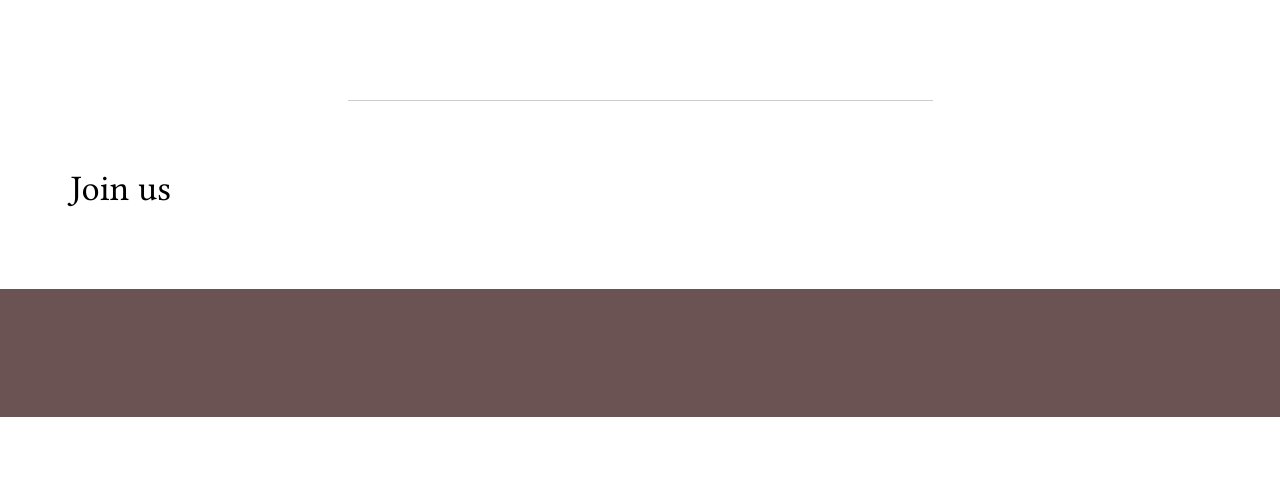
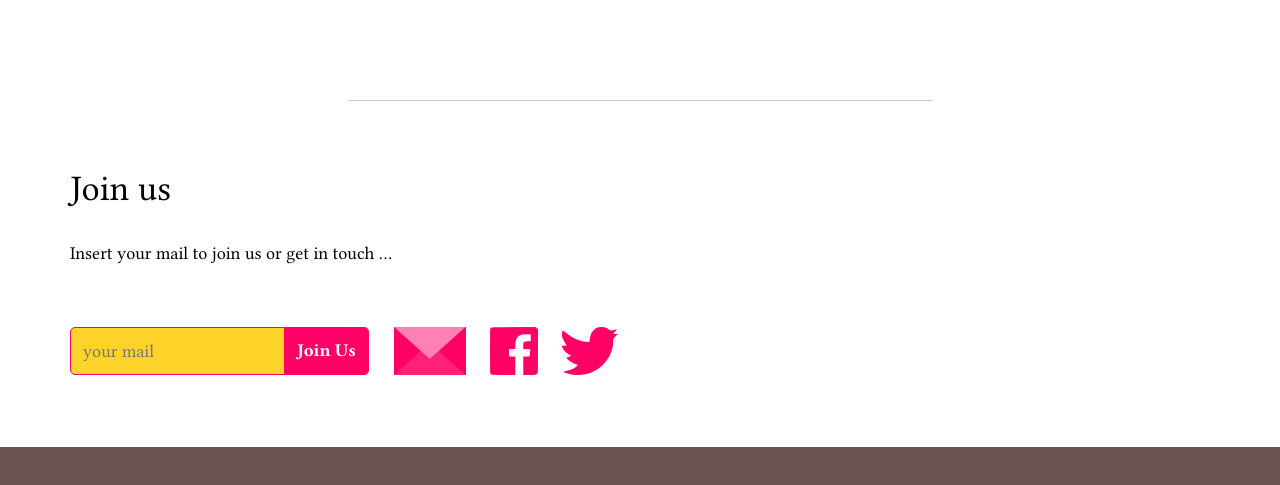
Before and after one commit to KCLMaxwellSoc/KCLMaxwellSoc.github.io, a plain HTML site: page index.html in a window 1280 px wide. Shown: the part 2411-2896 px from the top of the page. Before the commit the page ends 2828 px from the top, so only its background shows below. Drawn offline with nearby package versions, Linux system fonts and the light colour scheme.

Commit message:
Add join us section stub.

```diff
--- a/css/KclMaxwellSoc-theme.css
+++ b/css/KclMaxwellSoc-theme.css
@@ -345,6 +345,77 @@ h3 {
   font-size:125%;
 }
 
+#joinform {
+  margin: 64px 0px;
+}
+
+
+#joinform .icon-replace {
+  display:inline-block;
+  float:left;
+  vertical-align: top;
+  height:48px;
+  width:56px;
+  margin:0px 20px 24px 0px;
+  background: transparent url('')  center top  no-repeat;
+}
+
+#joinform .icon-replace:hover {
+  background-position: center -200px;
+}
+
+#joinform .icon-mail-48 {
+  background-image: url('../media/icons/mail-48.png');
+  width:72px;
+  margin-left:25px;
+}
+
+#joinform .icon-twitter-48 {
+  background-image: url('../media/icons/twitter-48.png');
+}
+
+#joinform .icon-facebook-48 {
+  background-image: url('../media/icons/facebook-48.png');
+}
+
+#joinform input {
+  display: block;
+  float:left;
+  font-size: 18px;
+  padding: 0px 12px 3px 12px;
+  height:48px;
+  margin:0px 0px 24px 0px;
+}
+
+#joinform .mail {
+  background: #ffd42a;
+  border:1px solid #ff0066;
+  border-top-left-radius: 5px;
+  border-bottom-left-radius: 5px;
+}
+
+#joinform .mail:hover {
+  background: #fce94f;
+}
+
+.mail[placeholder] {
+  color:black;
+  opacity:1;
+}
+
+#joinform .send {
+  background: #ff0066;
+  color:white;
+  font-weight:bold;
+  border:1px solid #ff0066;
+  border-top-right-radius: 5px;
+  border-bottom-right-radius: 5px;
+  border-left:0;
+}
+
+#joinform .send:hover {
+  background: #e4005b;
+}
 a {
   color: #ff0066;
 }
--- a/index.html
+++ b/index.html
@@ -220,6 +220,15 @@
       <div class="row section">
         <div class="col-sm-8">
           <h2 id="joinus">Join us</h2>
+          <p>Insert your mail to join us or get in touch ...</p>
+          <form id="joinform">
+            <input type="text" placeholder="your mail" class="mail" />
+            <input type="submit" value="Join Us" class="send" />
+            <a href="" class="icon-replace icon-mail-48"><span>info@mail.domain.tld</span></a>
+            <a href="" class="icon-replace icon-facebook-48"><span></span></a>
+            <a href="" class="icon-replace icon-twitter-48"><span></span></a>
+          </form>
+
         </div>
       </div>
     </div><!-- /.container-fluid -->
```
Also changed, not shown: media/icons/facebook-48.png (added), media/icons/mail-48.png (added), media/icons/twitter-48.png (added).
